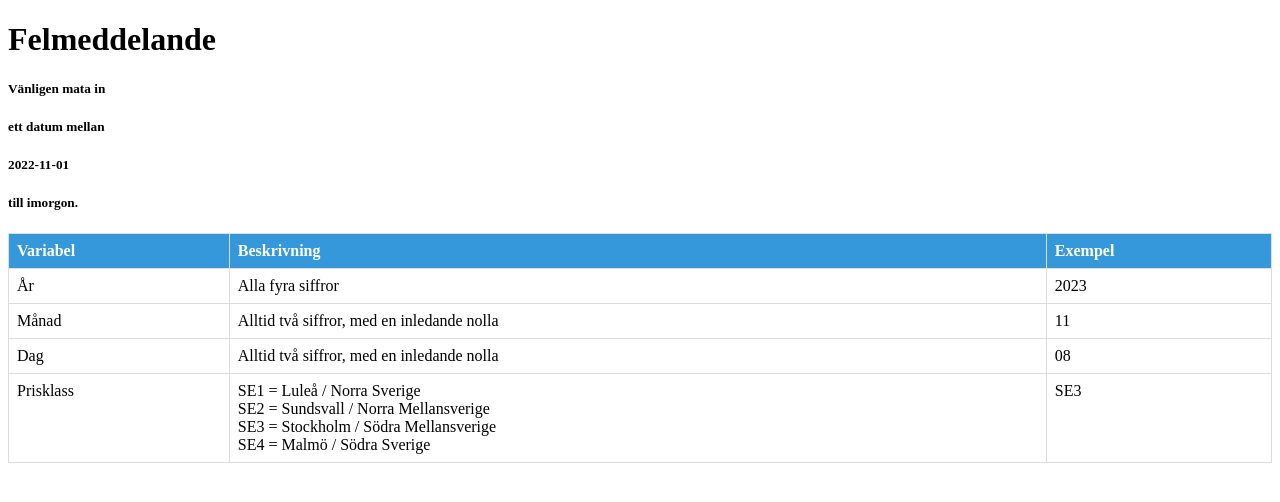
After one commit to Joakim-PL/Blanda, a Flask app: page /user_error in a window 1280 px wide. The commit adds this page. Shown: the top 502 px of the page. Run offline with Flask 3, Linux system fonts and the light colour scheme.

Commit message:
Programmering 2 Lektion 9

```diff
--- a/indv_ver2/applications/app.py
+++ b/indv_ver2/applications/app.py
@@ -1,5 +1,6 @@
-from flask import Flask, render_template, request
+from flask import Flask, render_template, request, redirect
 import requests
+from datetime import datetime, timedelta
 
 app = Flask(__name__)
 
@@ -16,6 +17,14 @@ def result():
     day = request.form['day']
     price_class = request.form['price_class']
 
+    if not year.isdigit() or not month.isdigit() or not day.isdigit():
+        return redirect('/user_error')  # Felinmatning så omredigeras man till user_error.html
+
+    if is_valid_date(year, month, day):
+        pass  # Om det är giltig inmatning så fortsätter programmet
+    else:
+        return redirect('/user_error')  # Ogiltig inmatning omdirigera man till user_error.html
+
     api_url = f'https://www.elprisetjustnu.se/api/v1/prices/{year}/{month}-{day}_{price_class}.json'
     response = requests.get(api_url)
 
@@ -28,6 +37,20 @@ def result():
         print(f'Fel vid begäran till API:et. Statuskod: {response.status_code}')
         return 'Kunde inte hämta elprisinformation.'
 
+
+@app.route('/user_error')
+def user_error():
+    return render_template('user_error.html')
+
+
+def is_valid_date(year, month, day):
+    max_date = datetime(2022, 11, 1).date()
+    tomorrow = datetime.now().date() + timedelta(days=1)
+    selected_date = datetime(int(year), int(month), int(day)).date()
+
+    return max_date <= selected_date <= tomorrow
+
+
 @app.errorhandler(404)
 def not_found_error(error):
     return render_template('error.html'), 404
--- /dev/null
+++ b/indv_ver2/applications/static/css/user_error.css
@@ -0,0 +1,25 @@
+.styled-table {
+    width: 100%;
+    border-collapse: collapse;
+    border-spacing: 0;
+}
+
+.styled-table thead {
+    background-color: #f2f2f2;
+}
+
+.styled-table th, .styled-table td {
+    border: 1px solid #ddd;
+    padding: 8px;
+    text-align: left;
+}
+
+.styled-table td {
+    vertical-align: top;
+}
+
+/* Styling exempel */
+.styled-table th {
+    background-color: #3498db;
+    color: white;
+}
--- a/indv_ver2/applications/templates/error.html
+++ b/indv_ver2/applications/templates/error.html
@@ -4,7 +4,7 @@
     <meta charset="UTF-8">
     <title>404 - Sidan hittades inte</title>
 </head>
-<body>
+<body style="background color: #d3d7de;">
     <h1>404 - Sidan hittades inte</h1>
     <p>Sidan du sökte efter kunde inte hittas. Försök igen eller gå tillbaka till <a href="/">startsida</a>.</p>
 </body>
--- a/indv_ver2/applications/templates/result.html
+++ b/indv_ver2/applications/templates/result.html
@@ -5,7 +5,7 @@
     <title>Resultat</title>
     <link rel="stylesheet" href="static/css/style.css">
 </head>
-<body>
+<body style="background color: #d3d7de;">
     <h1>Elprisinformation för {{ year }}/{{ month }}-{{ day }} ({{ price_class }})</h1>
     <br>
     <br>
--- /dev/null
+++ b/indv_ver2/applications/templates/user_error.html
@@ -0,0 +1,50 @@
+<!DOCTYPE html>
+<html lang="en">
+<head>
+    <meta charset="UTF-8">
+    <title>Error</title>
+    <link rel="stylesheet" href="static/css/user_error.css">
+</head>
+<body style="background color: #d3d7de; ">
+<h1>Felmeddelande</h1>
+<h5>Vänligen mata in</h5>
+<h5>ett datum mellan</h5>
+<h5>2022-11-01</h5>
+<h5>till imorgon.</h5>
+
+<table class="styled-table">
+    <thead>
+        <tr>
+            <th>Variabel</th>
+            <th>Beskrivning</th>
+            <th>Exempel</th>
+        </tr>
+    </thead>
+    <tbody>
+        <tr>
+            <td>År</td>
+            <td>Alla fyra siffror</td>
+            <td>2023</td>
+        </tr>
+
+        <tr>
+            <td>Månad</td>
+            <td>Alltid två siffror, med en inledande nolla</td>
+            <td>11</td>
+        </tr>
+
+        <tr>
+            <td>Dag</td>
+            <td>Alltid två siffror, med en inledande nolla</td>
+            <td>08</td>
+        </tr>
+
+        <tr>
+            <td>Prisklass</td>
+            <td>SE1 = Luleå / Norra Sverige<br>SE2 = Sundsvall / Norra Mellansverige<br>SE3 = Stockholm / Södra Mellansverige<br>SE4 = Malmö / Södra Sverige</td>
+            <td>SE3</td>
+        </tr>
+    </tbody>
+</table>
+</body>
+</html>
```
Also changed, not shown: indv_ver2/applications/static/css/index.css (added, +47 -0 lines), indv_ver2/applications/static/css/style.css (+10 -4 lines), indv_ver2/applications/templates/index.html (+6 -2 lines), indv_ver2/tests/test_1.py (added, +15 -0 lines).
